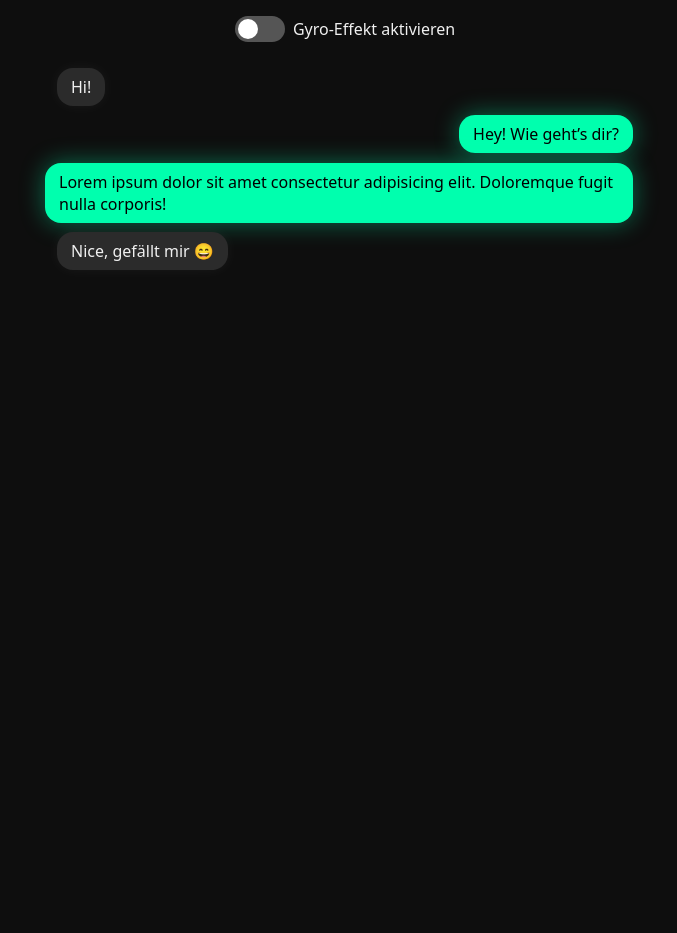
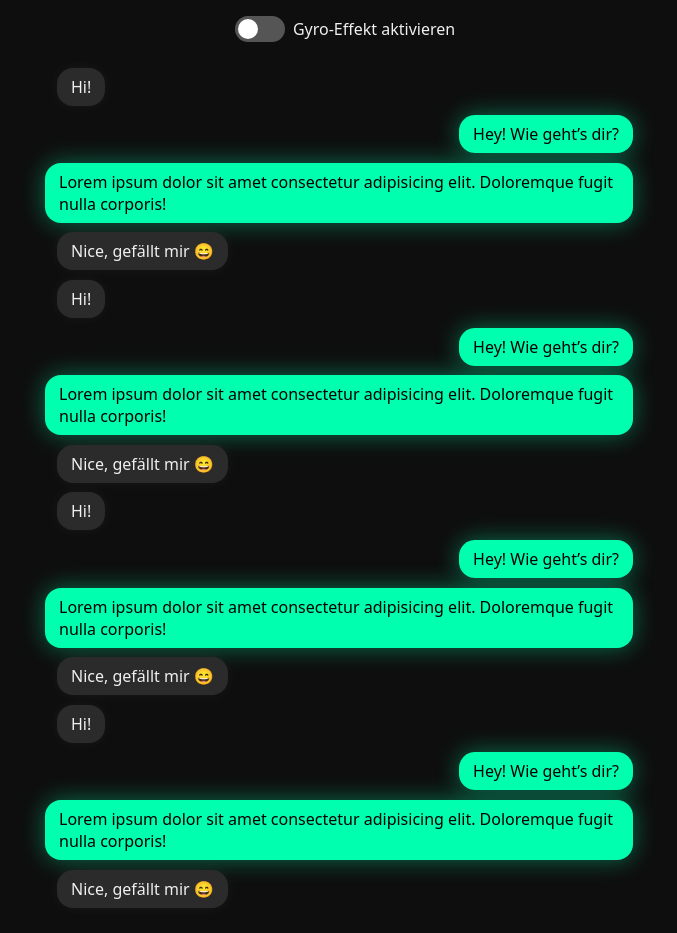
Before and after one commit to musical-chainsaw/tr, a plain HTML site: page index.html in a window 1280 px wide. Shown: the whole page, without its empty margins (295-972 px from the left). Before the commit the page ends 832 px from the top, so only its background shows below. Drawn offline with Linux system fonts and the light colour scheme.

Commit message:
Update index.html

```diff
--- a/index.html
+++ b/index.html
@@ -145,6 +145,42 @@
     <div class="msg-rx">
       <div class="msg-content-rx">Nice, gefällt mir 😄</div>
     </div>
+    <div class="msg-rx">
+      <div class="msg-content-rx">Hi!</div>
+    </div>
+    <div class="msg-tx">
+      <div class="msg-content-tx">Hey! Wie geht’s dir?</div>
+    </div>
+    <div class="msg-tx">
+      <div class="msg-content-tx">Lorem ipsum dolor sit amet consectetur adipisicing elit. Doloremque fugit nulla corporis!</div>
+    </div>
+    <div class="msg-rx">
+      <div class="msg-content-rx">Nice, gefällt mir 😄</div>
+    </div>
+    <div class="msg-rx">
+      <div class="msg-content-rx">Hi!</div>
+    </div>
+    <div class="msg-tx">
+      <div class="msg-content-tx">Hey! Wie geht’s dir?</div>
+    </div>
+    <div class="msg-tx">
+      <div class="msg-content-tx">Lorem ipsum dolor sit amet consectetur adipisicing elit. Doloremque fugit nulla corporis!</div>
+    </div>
+    <div class="msg-rx">
+      <div class="msg-content-rx">Nice, gefällt mir 😄</div>
+    </div>
+    <div class="msg-rx">
+      <div class="msg-content-rx">Hi!</div>
+    </div>
+    <div class="msg-tx">
+      <div class="msg-content-tx">Hey! Wie geht’s dir?</div>
+    </div>
+    <div class="msg-tx">
+      <div class="msg-content-tx">Lorem ipsum dolor sit amet consectetur adipisicing elit. Doloremque fugit nulla corporis!</div>
+    </div>
+    <div class="msg-rx">
+      <div class="msg-content-rx">Nice, gefällt mir 😄</div>
+    </div>
   </div>
 
 <script>
@@ -167,7 +203,7 @@
 
     // --- Skalierung (Effektstärke) ---
     const xOffset = Math.max(-30, Math.min(30, gammaAdjusted * 1.2));
-    const yOffset = Math.max(-30, Math.min(30, betaAdjusted * .8));
+    const yOffset = Math.max(-30, Math.min(30, betaAdjusted * 1));
 
     rxMessages.forEach(msg => {
       msg.style.boxShadow = `${xOffset / 5}px ${yOffset / 5}px 25px rgba(255, 255, 255, 0.15)`;
```
